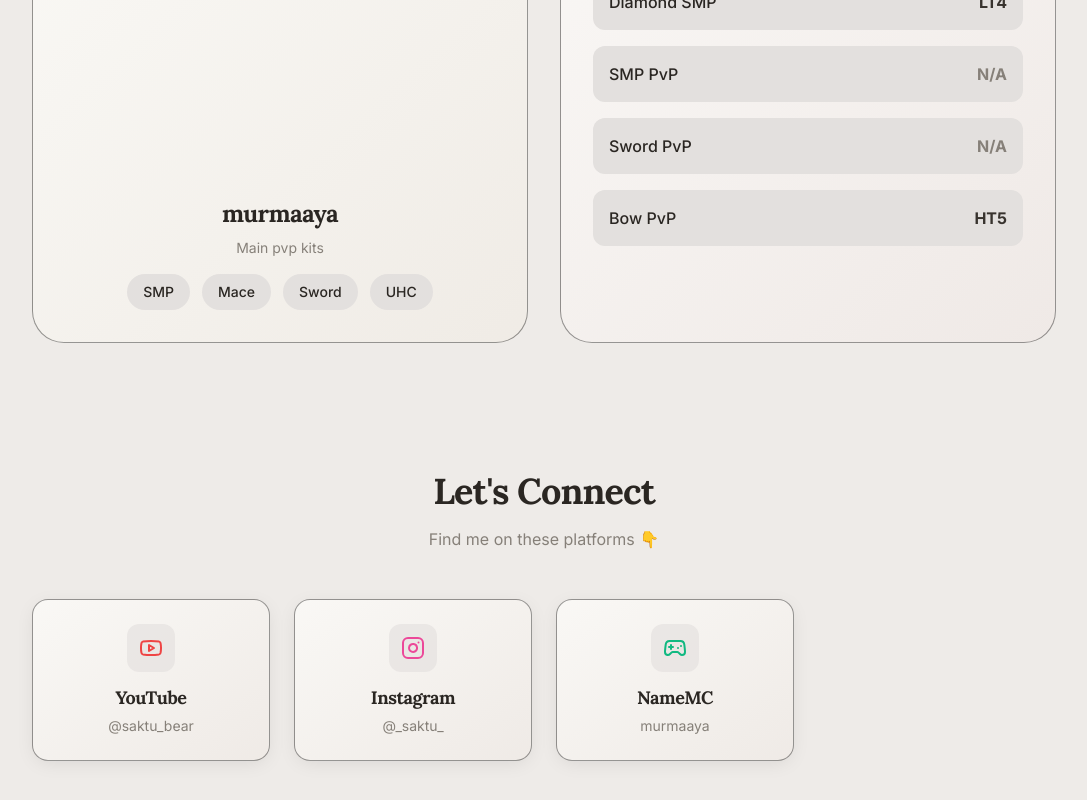
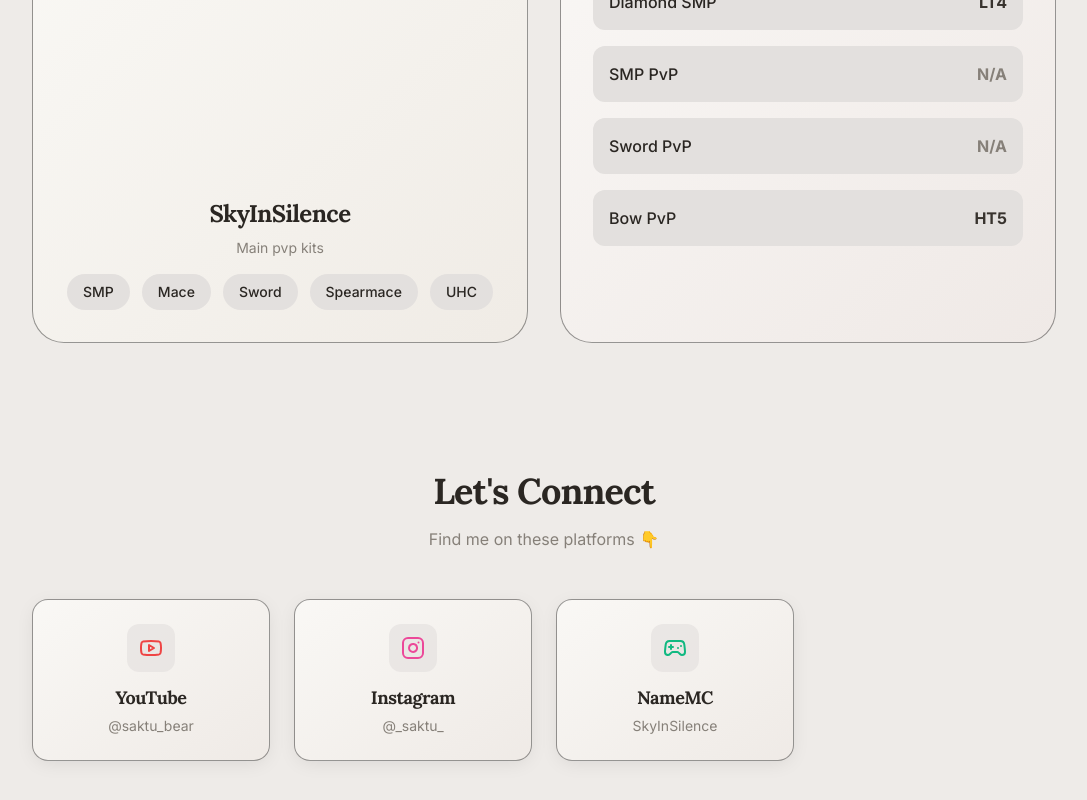
Before and after one commit to saktubear/murmaaya, a React (Vite) app: page / in a window 1280 px wide. Shown: the part 1585-2385 px from the top of the page, without its empty margins (96-1183 px from the left). Built offline with nearby package versions, Linux system fonts and the light colour scheme; the HTML template or start-up script is replaced by a standard one.

Commit message:
Changes
Co-authored-by: saktubear <253994219+saktubear@users.noreply.github.com>

```diff
--- a/src/components/IntroSection.tsx
+++ b/src/components/IntroSection.tsx
@@ -12,7 +12,7 @@ const item = {
 
 const cards = [
   { emoji: "🎮", title: "Main Game", desc: "Minecraft Java Edition" },
-  { emoji: "⚔️", title: "IGN", desc: "murmaaya" },
+  { emoji: "⚔️", title: "IGN", desc: "SkyInSilence" },
   { emoji: "🏹", title: "Specialty", desc: "Sword & SMP PvP" },
 ];
 
--- a/src/components/MinecraftSection.tsx
+++ b/src/components/MinecraftSection.tsx
@@ -34,7 +34,7 @@ const MinecraftSection = () => {
         >
           <div className="w-48 h-64 mb-6">
             <ReactSkinview3d
-              skinUrl="https://minotar.net/skin/murmaaya"
+              skinUrl="https://minotar.net/skin/SkyInSilence"
               capeUrl={panCape}
               height={256}
               width={192}
@@ -48,10 +48,10 @@ const MinecraftSection = () => {
               className="rounded-xl"
             />
           </div>
-          <h3 className="text-2xl font-bold mb-2">murmaaya</h3>
+          <h3 className="text-2xl font-bold mb-2">SkyInSilence</h3>
           <p className="text-sm text-muted-foreground mb-4">Main pvp kits</p>
           <div className="flex flex-wrap gap-3 justify-center">
-            {["SMP", "Mace", "Sword", "UHC"].map((kit, i) => (
+            {["SMP", "Mace", "Sword", "Spearmace", "UHC"].map((kit, i) => (
               <motion.span
                 key={kit}
                 className="px-4 py-2 rounded-full text-sm font-medium bg-muted"
--- a/src/components/SocialsSection.tsx
+++ b/src/components/SocialsSection.tsx
@@ -4,7 +4,7 @@ import { Youtube, Instagram, MessageCircle, Gamepad2 } from "lucide-react";
 const socials = [
   { name: "YouTube", url: "https://www.youtube.com/@saktu_bear", icon: Youtube, color: "text-red-500", description: "@saktu_bear" },
   { name: "Instagram", url: "https://www.instagram.com/_saktu_/", icon: Instagram, color: "text-pink-500", description: "@_saktu_" },
-  { name: "NameMC", url: "https://namemc.com/profile/murmaaya.1", icon: Gamepad2, color: "text-emerald-500", description: "murmaaya" },
+  { name: "NameMC", url: "https://namemc.com/profile/SkyInSilence.1", icon: Gamepad2, color: "text-emerald-500", description: "SkyInSilence" },
 ];
 
 const SocialsSection = () => {
```
